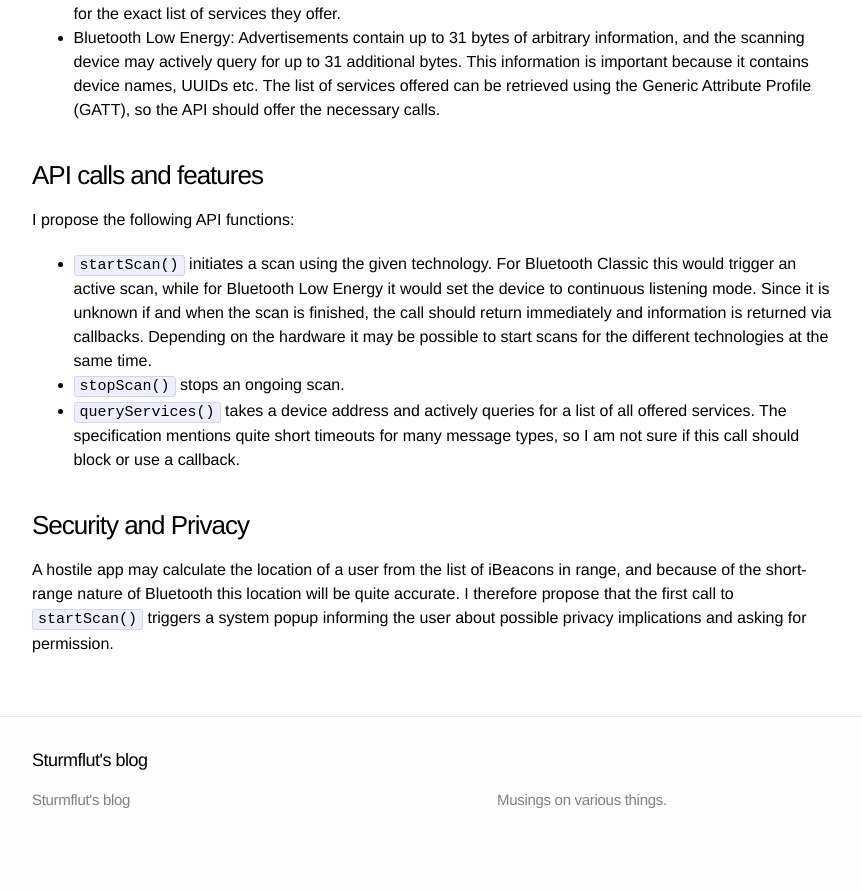
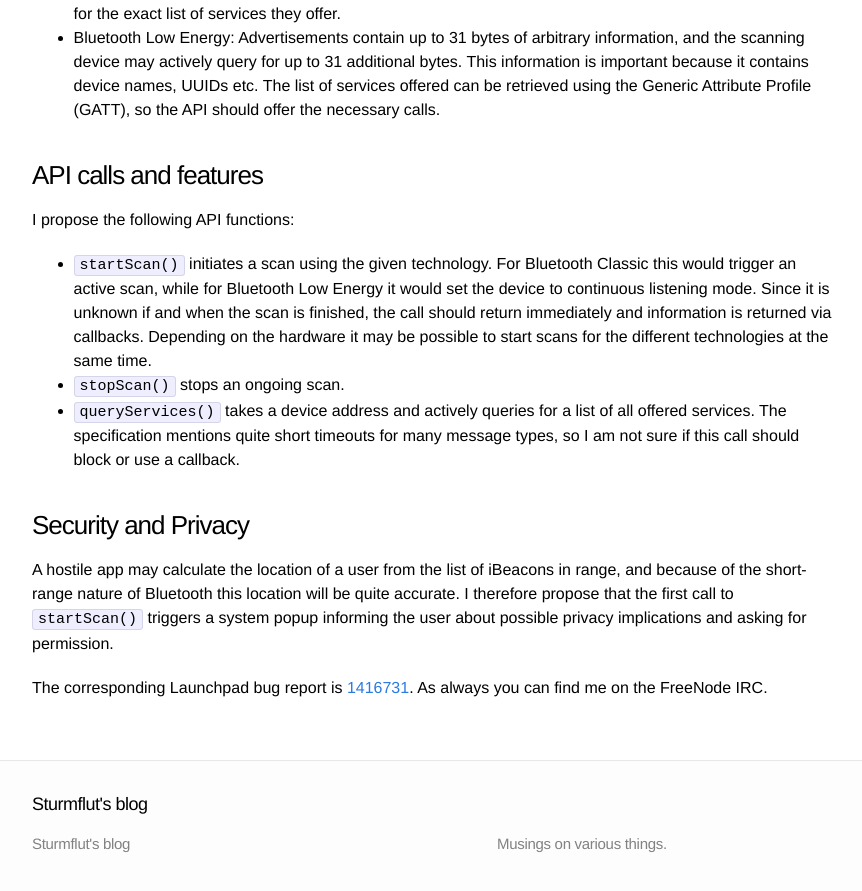
Before and after one commit to Sturmflut/sturmflut.github.io, a Jekyll site: the page built from _posts/2015-01-31-extending-the-ubuntu-touch-connectivity-api-for-bluetooth-scanning.markdown, in a window 1280 px wide and 900 px high, scrolled down 1286 px. Shown: the top 891 px of the window, without its empty margins (208-1070 px from the left). Built offline with Jekyll 4.4.1, drawn with Linux system fonts in a browser that asks for light colours; before the commit the page ends 2142 px from its top, so only the background shows below that.

Commit message:
Add Launchpad bug URL

```diff
--- a/_posts/2015-01-31-extending-the-ubuntu-touch-connectivity-api-for-bluetooth-scanning.markdown
+++ b/_posts/2015-01-31-extending-the-ubuntu-touch-connectivity-api-for-bluetooth-scanning.markdown
@@ -50,5 +50,8 @@ I propose the following API functions:
 A hostile app may calculate the location of a user from the list of iBeacons in range, and because of the short-range nature of Bluetooth this location will be quite accurate. I therefore propose that the first call to `startScan()` triggers a system popup informing the user about possible privacy implications and asking for permission.
 
 
+The corresponding Launchpad bug report is [1416731][launchpad-bug-connectivity-api-bluetooth]. As always you can find me on the FreeNode IRC.
+
+
 [connectivity-api]: https://launchpad.net/connectivity-api
-[launchpad-bug-connectivity-api-bluetooth]: https://bugs.launchpad.net/connectivity-api/+bug/1415098
+[launchpad-bug-connectivity-api-bluetooth]: https://bugs.launchpad.net/connectivity-api/+bug/1416731
```
